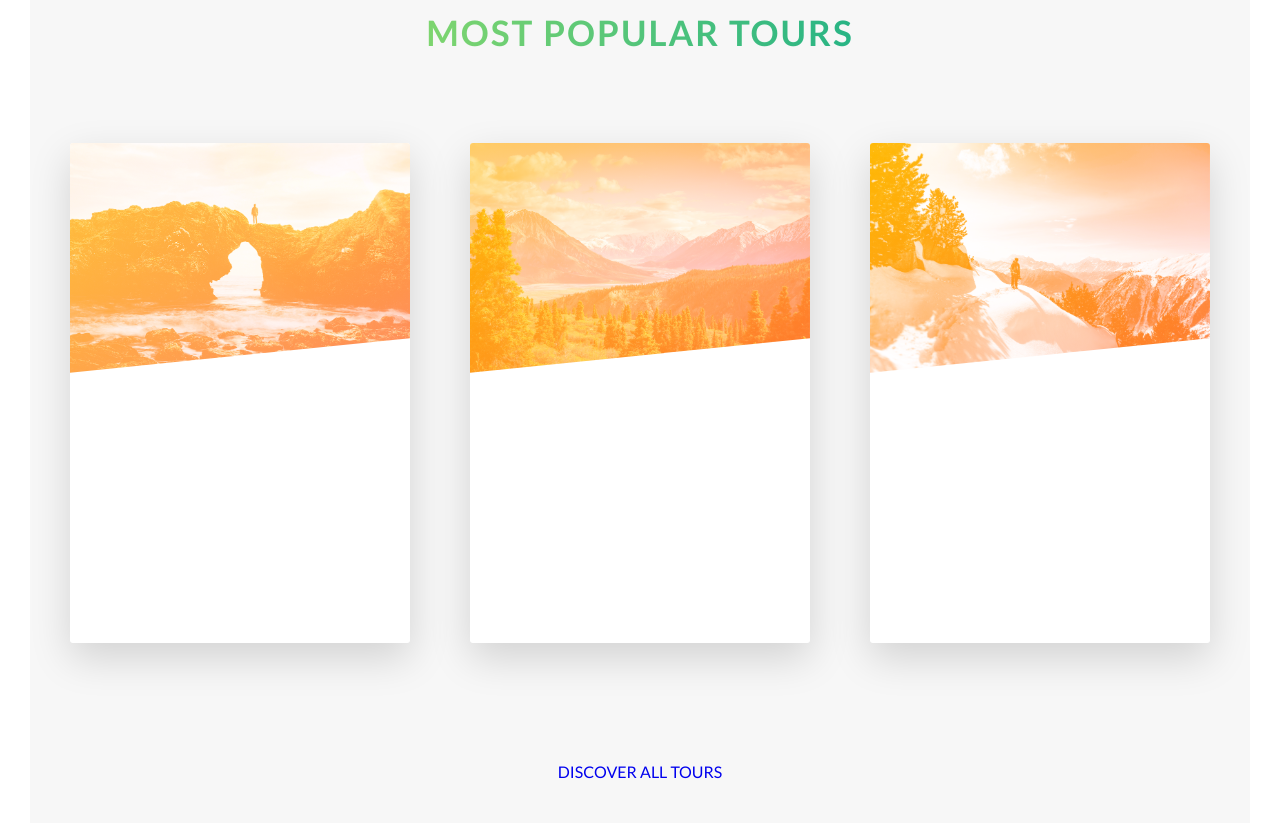
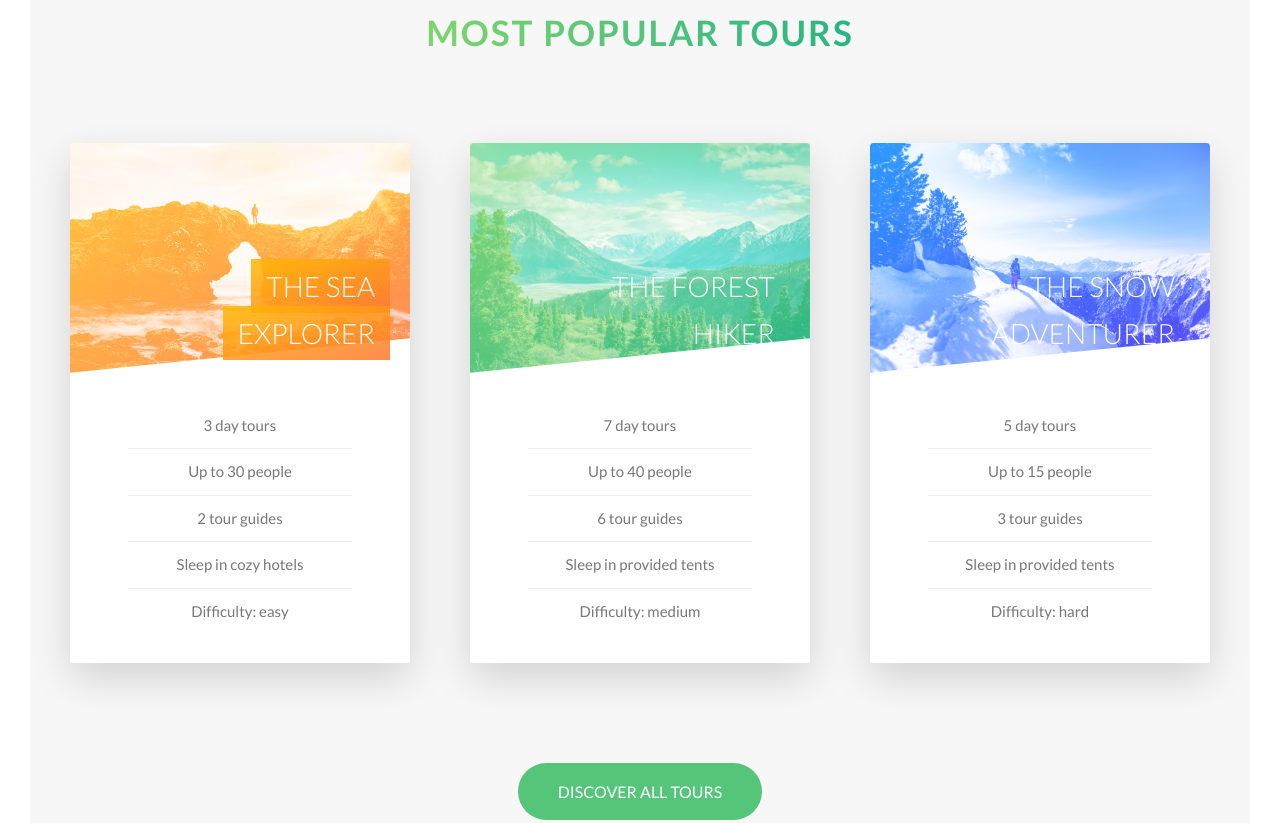
Before and after one commit to shubhambhardwaj07/pro-css, a website: page Natours/index.html in a window 1280 px wide. Shown: the part 2327-3150 px from the top of the page. Drawn offline with Linux system fonts and the light colour scheme.

Commit message:
cards completed

```diff
--- a/Natours/sass/components/_button.scss
+++ b/Natours/sass/components/_button.scss
@@ -16,6 +16,14 @@
     color: $color-grey-dark;
     &::after {
       background-color: $color-white;
+    }
+  }
+
+  &--green {
+    background-color: $color-primary;
+    color: $color-white;
+    &::after {
+      background-color: $color-primary;
     }
   }
 
--- a/Natours/sass/components/_card.scss
+++ b/Natours/sass/components/_card.scss
@@ -2,11 +2,11 @@
   perspective: 150rem;
   -moz-perspective: 150rem;
   position: relative;
-  height: 50rem;
+  height: 52rem;
 
   &__side {
     background-color: $color-white;
-    height: 50rem;
+    height: 52rem;
     color: white;
     transition: all 0.8s ease;
     position: absolute;
@@ -32,6 +32,20 @@
           $color-secondary-dark
         );
       }
+      &-2 {
+        background-image: linear-gradient(
+          to right bottom,
+          $color-primary-light,
+          $color-primary-dark
+        );
+      }
+      &-3 {
+        background-image: linear-gradient(
+          to right bottom,
+          $color-tertiary-light,
+          $color-tertiary-dark
+        );
+      }
     }
   }
 
@@ -50,6 +64,8 @@
 
     -webkit-clip-path: polygon(0 0, 100% 0, 100% 85%, 0 100%);
     clip-path: polygon(0 0, 100% 0, 100% 85%, 0 100%);
+    border-top-left-radius: 3px;
+    border-top-right-radius: 3px;
 
     &--1 {
       background-image: linear-gradient(
@@ -62,18 +78,87 @@
     &--2 {
       background-image: linear-gradient(
           to right bottom,
-          $color-secondary-light,
-          $color-secondary-dark
+          $color-primary-light,
+          $color-primary-dark
         ),
         url("./img/nat-6.jpg");
     }
     &--3 {
       background-image: linear-gradient(
           to right bottom,
-          $color-secondary-light,
-          $color-secondary-dark
+          $color-tertiary-light,
+          $color-tertiary-dark
         ),
         url("./img/nat-7.jpg");
     }
   }
+
+  &__heading {
+    font-size: 2.8rem;
+    font-weight: 300;
+    text-transform: uppercase;
+    color: $color-white;
+    position: absolute;
+    top: 12rem;
+    right: 2rem;
+    text-align: right;
+    width: 75%;
+  }
+
+  &__heading-span {
+    padding: 1rem 1.5rem;
+    box-decoration-break: clone;
+    -webkit-box-decoration-break: clone;
+    &--1 {
+      background-image: linear-gradient(
+        to right bottom,
+        rgba($color-secondary-light, 0.85),
+        rgba($color-secondary-dark, 0.85)
+      );
+    }
+  }
+
+  &__details {
+    padding: 3rem;
+    ul {
+      list-style: none;
+      width: 80%;
+      margin: 0 auto;
+      li {
+        text-align: center;
+        font-size: 1.5rem;
+        padding: 1rem;
+        color: $color-grey-dark;
+
+        &:not(:last-child) {
+          border-bottom: 1px solid $color-grey-light-2;
+        }
+      }
+    }
+  }
+
+  &__cta {
+    position: absolute;
+    top: 50%;
+    left: 50%;
+    transform: translate(-50%, -50%);
+    width: 90%;
+    text-align: center;
+  }
+
+  &__price-box {
+    text-align: center;
+    margin-bottom: 8rem;
+    color: $color-white;
+  }
+
+  &__price-only {
+    font-size: 1.4rem;
+    text-transform: uppercase;
+  }
+
+  &__price-value {
+    font-size: 6rem;
+    font-weight: 100;
+  }
 }
--- a/Natours/sass/pages/_home.scss
+++ b/Natours/sass/pages/_home.scss
@@ -23,6 +23,6 @@
 
 .section-tours {
   background-color: $color-grey-light-1;
-  padding: 25rem 0 50rem 0;
+  padding: 25rem 0 15rem 0;
   margin-top: -10rem;
 }
```
Also changed, not shown: Natours/style.css, 1 other file.
